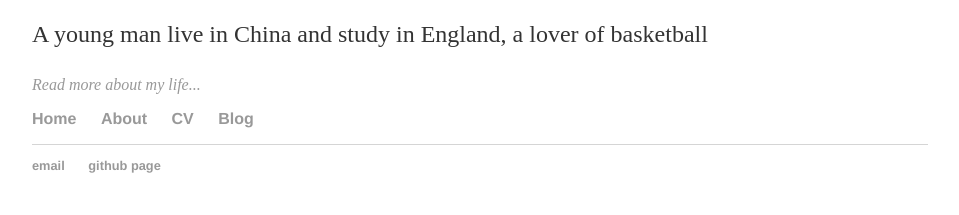
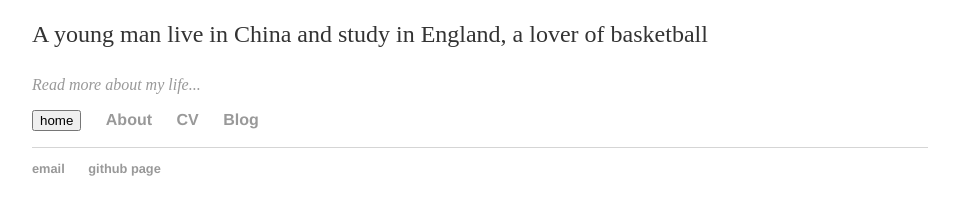
Before and after one commit to scyxx2/lakerschampions.github.io, a Jekyll site: the page built from index.html, in a window 1280 px wide. Shown: the part 129-344 px from the top of the page, without its empty margins (160-1119 px from the left). Built offline with Jekyll 4.4.1, drawn with Linux system fonts in a browser that asks for light colours.

Commit message:
Update default.html

```diff
--- a/_layouts/default.html
+++ b/_layouts/default.html
@@ -14,7 +14,7 @@
         </div><!-- /.container -->
         <nav>
             <ul>
-                <li><a href="/">Home</a></li>
+                <li><input type = "button" value = "home" onclick = "window.location.href='/'"></li>
                 <li><a href="/about">About</a></li>
                 <li><a href="/cv">CV</a></li>
                 <li><a href="/blogs">Blog</a></li>
@@ -28,3 +28,5 @@
         </footer>
     </body>
 </html>
+<!-- <script>
+</script> -->
```
